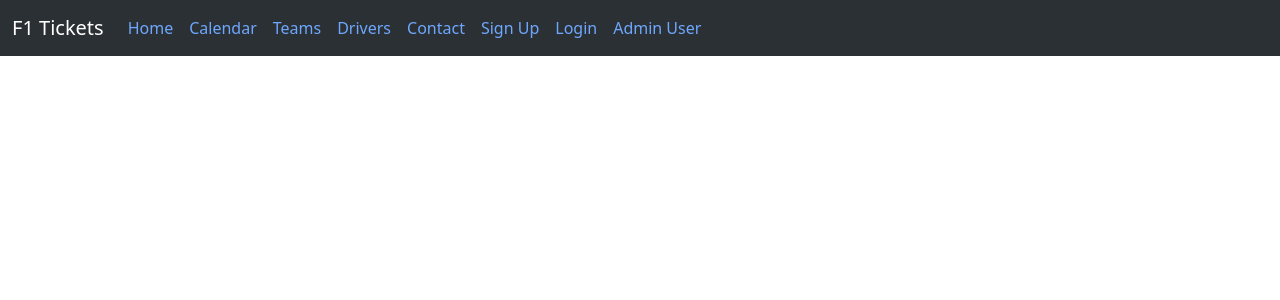
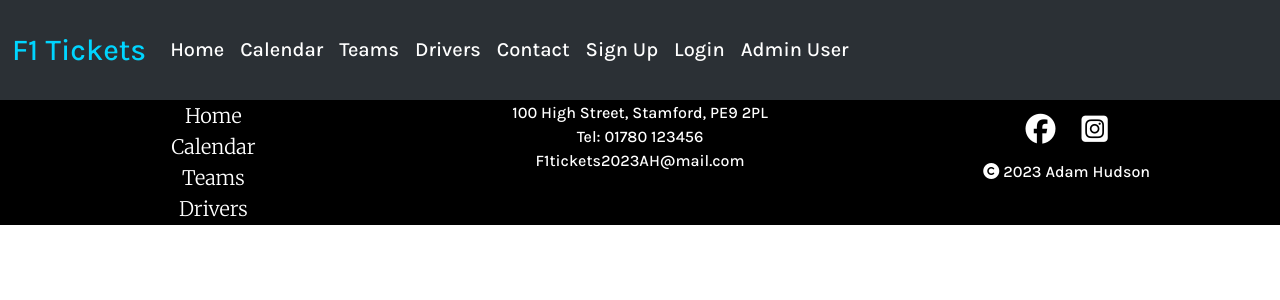
Before and after one commit to Huddy2022/f1-tickets, a Django app: page / in a window 1280 px wide. Shown: the top 300 px of the page. Run offline with Django 3.2, Linux system fonts and the light colour scheme; some libraries are stand-ins or nearby versions.

Commit message:
add content for footer and style.css for both footer and nav bar

```diff
--- /dev/null
+++ b/static/css/style.css
@@ -0,0 +1,60 @@
+/* Body */
+
+body {
+    background-color: white;
+    font-family: 'Karla', sans-serif;
+}
+
+body p,
+span {
+    font-family: 'Merriweather', serif;
+}
+
+/* Navigation */
+
+.navbar {
+    height: 100px;
+}
+
+.navbar-brand {
+    color: #00D5FF;
+    font-size: 30px;
+}
+
+.nav-link {
+    color: white;
+    font-size: 20px;
+}
+
+.nav:hover {
+    color: #00D5FF;
+}
+
+/* Footer */
+
+.footer {
+    color: white;
+    background-color: black;
+    border-top: solid;
+}
+
+.footer h3 {
+    color: #00D5FF;
+}
+
+.btn-social {
+    color: white;
+    font-size: 30px;
+}
+
+.btn-social :hover {
+    color: #00D5FF;
+}
+
+.footer-nav :hover {
+    color: #00D5FF;
+}
+
+.home-nav:hover {
+    color: #00D5FF;
+}
--- a/templates/base.html
+++ b/templates/base.html
@@ -101,5 +101,49 @@
     {% block content %}
     <!--Content goes here-->
     {% endblock content %}
+    <!--Footer-->
+    <div class="container-fluid text-center footer">
+      <div class="row">
+        <div class="col">
+          <h3>About</h3>
+          <div class="col">
+            <a class="nav-link active" aria-current="page" href="/home"
+              ><span class="home-nav">Home</span></a
+            >
+            <a class="nav-link footer-nav" href="/calendar"
+              ><span class="footer-nav">Calendar</span></a
+            >
+            <a class="nav-link footer-nav" href="/teams"
+              ><span class="footer-nav">Teams</span></a
+            >
+            <a class="nav-link footer-nav" href="/drivers"
+              ><span class="footer-nav">Drivers</span></a
+            >
+          </div>
+        </div>
+        <div id="contact" class="col">
+          <h3>Contact</h3>
+          <div class="col">
+            100 High Street, Stamford, PE9 2PL<br />Tel: 01780 123456<br />F1tickets2023AH@mail.com
+          </div>
+        </div>
+        <div class="col">
+          <h3>Follow Us</h3>
+          <div class="col">
+            <a
+              class="btn btn-social"
+              href="https://www.facebook.com"
+              target="_blank"
+              ><i class="fa-brands fa-facebook"></i></a
+            ><a
+              class="btn btn-social"
+              href="https://www.instagram.com"
+              target="_blank"
+              ><i class="fa-brands fa-square-instagram"></i></a
+            ><br /><i class="fa-solid fa-copyright"></i> 2023 Adam Hudson
+          </div>
+        </div>
+      </div>
+    </div>
   </body>
 </html>
```
